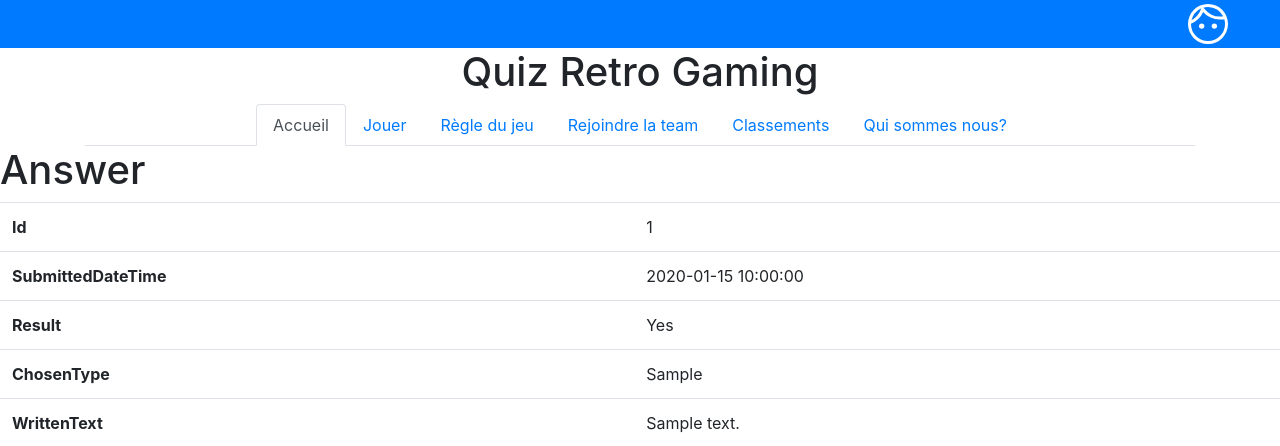
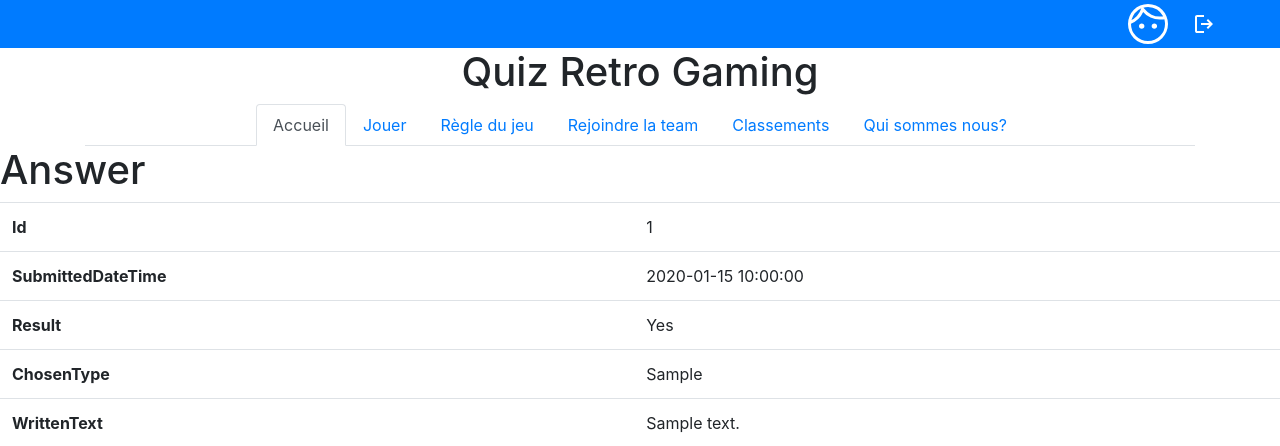
Before and after one commit to KamalusXYZ/qrg, a Symfony app: template templates/answer/show.html.twig in a window 1280 px wide. Shown: the top 446 px of the page. Run offline with Twig, Linux system fonts and the light colour scheme; the template is opened without the code that fills it: most values are stand-ins (such as "Sample title", 1, 10 or a date in 2020); some libraries are stand-ins or nearby versions.

Commit message:
Mise à jour pour corriger des bugs de connexion

```diff
--- a/assets/styles/app.css
+++ b/assets/styles/app.css
@@ -1,4 +1,7 @@
 /****** LOGIN & REGISTER *******/
+a{
+    text-decoration: none;
+}
 .login-container{
     width: 100%;
     top: 30%;
--- a/src/Controller/RegistrationController.php
+++ b/src/Controller/RegistrationController.php
@@ -29,7 +29,7 @@
                     $form->get('plainPassword')->getData()
                 )
             );
-
+            $user->setCreateDateTime(date_create('now'));
             $entityManager->persist($user);
             $entityManager->flush();
             // do anything else you need here, like send an email
--- a/src/Security/LoginAuthenticator.php
+++ b/src/Security/LoginAuthenticator.php
@@ -45,10 +45,7 @@
         if ($targetPath = $this->getTargetPath($request->getSession(), $firewallName)) {
             return new RedirectResponse($targetPath);
         }
-
-        // For example:
-        // return new RedirectResponse($this->urlGenerator->generate('some_route'));
-        throw new \Exception('TODO: provide a valid redirect inside '.__FILE__);
+         return new RedirectResponse($this->urlGenerator->generate('app_main'));
     }
 
     protected function getLoginUrl(Request $request): string
--- a/templates/header/header.html.twig
+++ b/templates/header/header.html.twig
@@ -1,26 +1,39 @@
-<div class="d-flex justify-content-end bg-primary">
-    <div class="px-5"><a href="{{ path('app_user_show', {'id': app.user.id}) }}"><img src="{{ asset('images/profil.svg') }}" alt=""></a></div>
+<div class="d-flex justify-content-end bg-primary fw-bold">
+<div class="mx-5">
+        <a class="text-decoration-none" href="{{ path('app_user_show', {'id': app.user.id}) }}"><img src="{{ asset('images/profil.svg') }}" alt="">    </a>
+        <a class="fw-bold align-middle" href="{{ path('app_user_show', {'id': app.user.id}) }}" style="color: white">{{ app.user.username|upper }}</a>
+    <a href="{{ path('app_logout') }}"><img src="{{ asset('images/logout.svg') }}" alt="Déconnexion" title="Se déconnecter" class="mx-3"></a>
+</div>
+
+
+
 </div>
 <div class="container">
-<p class="text-center h1">Quiz Retro Gaming</p>
+    <p class="text-center h1">Quiz Retro Gaming</p>
     <ul class="nav nav-tabs justify-content-center" id="myTab" role="tablist">
         <li class="nav-item">
-            <a class="nav-link active" id="home-tab" data-toggle="tab" href="#home" role="tab" aria-controls="home" aria-selected="true">Accueil</a>
+            <a class="nav-link active" id="home-tab" data-toggle="tab" href="#home" role="tab" aria-controls="home"
+               aria-selected="true">Accueil</a>
         </li>
         <li class="nav-item">
-            <a class="nav-link" id="profile-tab" data-toggle="tab" href="#profile" role="tab" aria-controls="profile" aria-selected="false">Jouer</a>
+            <a class="nav-link" id="profile-tab" data-toggle="tab" href="#profile" role="tab" aria-controls="profile"
+               aria-selected="false">Jouer</a>
         </li>
         <li class="nav-item">
-            <a class="nav-link" id="contact-tab" data-toggle="tab" href="#contact" role="tab" aria-controls="contact" aria-selected="false">Règle du jeu</a>
+            <a class="nav-link" id="contact-tab" data-toggle="tab" href="#contact" role="tab" aria-controls="contact"
+               aria-selected="false">Règle du jeu</a>
         </li>
         <li class="nav-item">
-            <a class="nav-link" id="contact-tab" data-toggle="tab" href="#contact" role="tab" aria-controls="contact" aria-selected="false">Rejoindre la team</a>
+            <a class="nav-link" id="contact-tab" data-toggle="tab" href="#contact" role="tab" aria-controls="contact"
+               aria-selected="false">Rejoindre la team</a>
         </li>
         <li class="nav-item">
-            <a class="nav-link" id="contact-tab" data-toggle="tab" href="#contact" role="tab" aria-controls="contact" aria-selected="false">Classements</a>
+            <a class="nav-link" id="contact-tab" data-toggle="tab" href="#contact" role="tab" aria-controls="contact"
+               aria-selected="false">Classements</a>
         </li>
         <li class="nav-item">
-            <a class="nav-link" id="contact-tab" data-toggle="tab" href="#contact" role="tab" aria-controls="contact" aria-selected="false">Qui sommes nous?</a>
+            <a class="nav-link" id="contact-tab" data-toggle="tab" href="#contact" role="tab" aria-controls="contact"
+               aria-selected="false">Qui sommes nous?</a>
         </li>
     </ul>
 
```
Also changed, not shown: public/images/logout.svg (added), public/images/profil.png (deleted).
